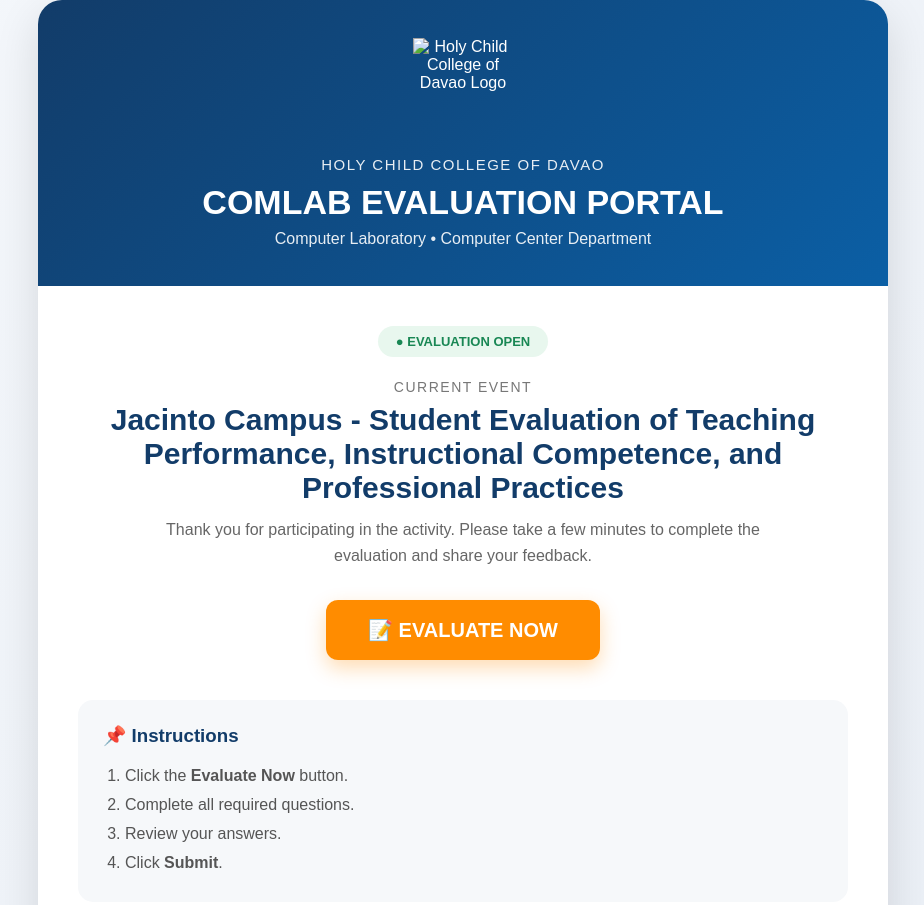
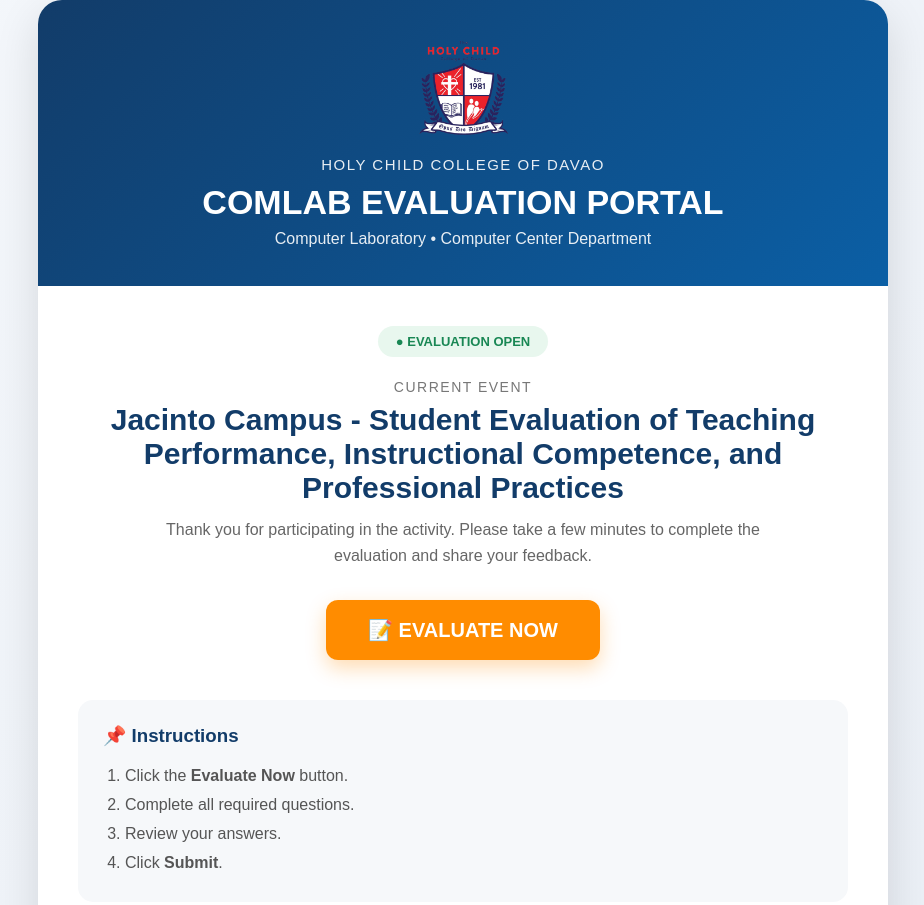
Before and after one commit to Cris0417/hccd-comlab-evaluation, a plain HTML site: page index.html in a window 1280 px wide. Shown: the top 905 px of the page, without its empty margins (177-1101 px from the left). Drawn offline with Linux system fonts and the light colour scheme; a script that the page names is missing.

Commit message:
Update index.html

```diff
--- a/index.html
+++ b/index.html
@@ -230,7 +230,7 @@
 
           <!-- SCHOOL LOGO -->
     <img
-        src="images/hccd-logo.png"
+        src="./hccd-logo.png"
         alt="Holy Child College of Davao Logo"
         class="school-logo"
     >
```
